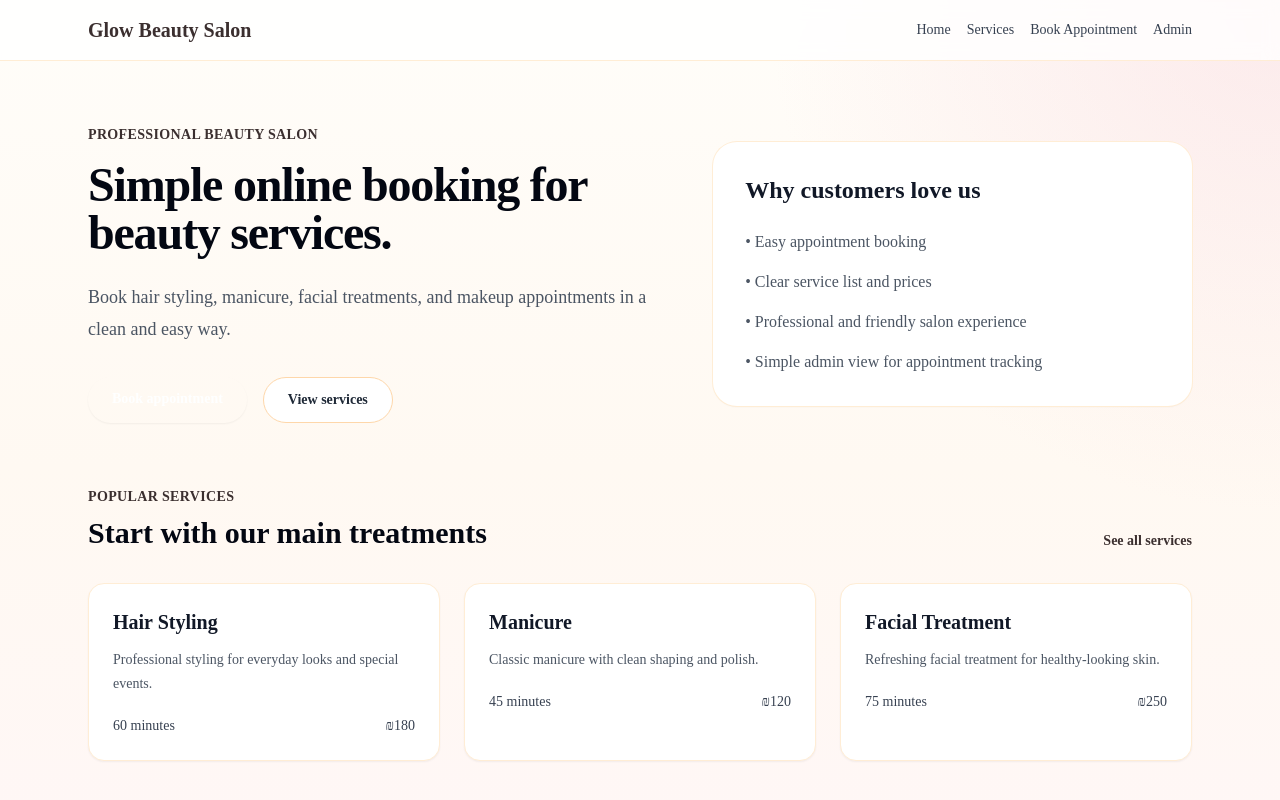
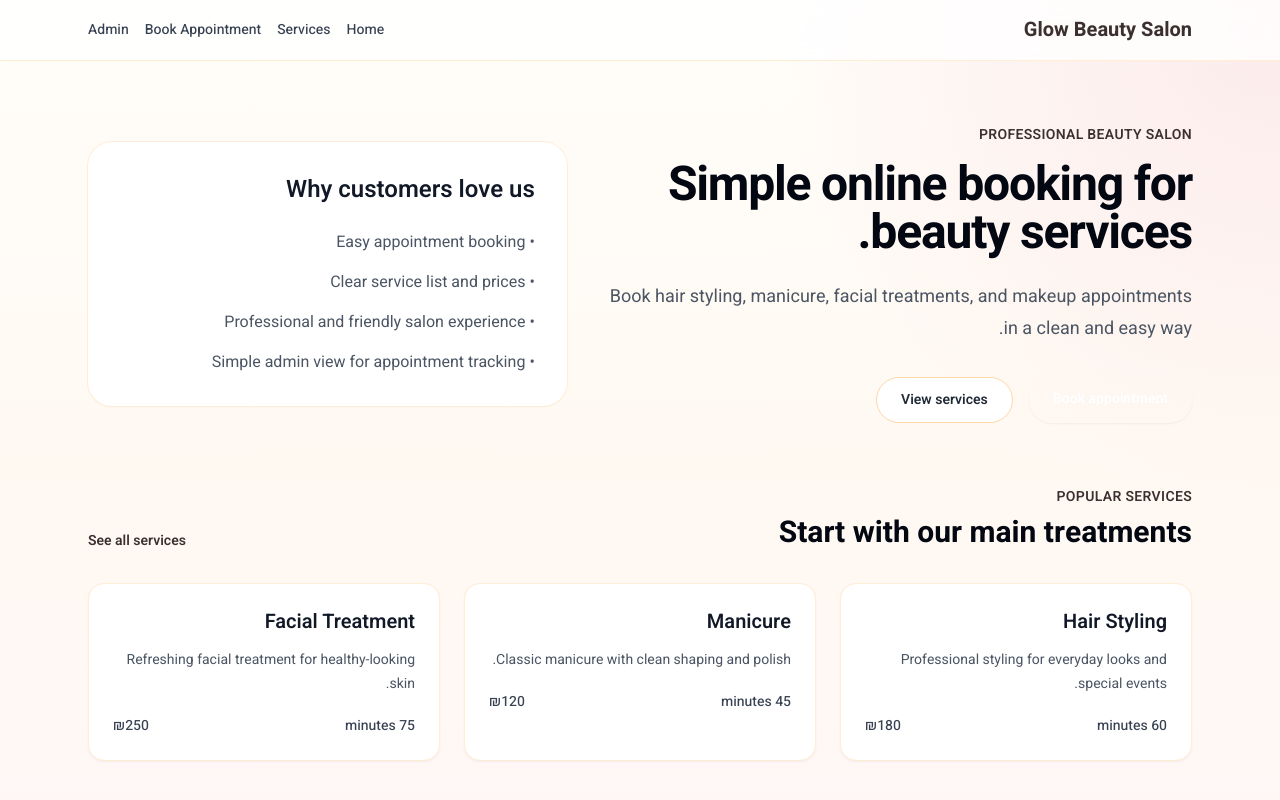
Before and after one commit to Ronenk7/beauty-salon-booking-system, a Next.js app: page / in a window 1280 px wide. Shown: the top 800 px of the page. Built offline with nearby package versions, Linux system fonts and the light colour scheme.

Commit message:
Convert app layout to Hebrew RTL

```diff
--- a/src/app/layout.tsx
+++ b/src/app/layout.tsx
@@ -1,16 +1,22 @@
 import type { Metadata } from "next";
+import { Heebo } from "next/font/google";
 import "./globals.css";
 import { Header } from "@/components/Header";
 import { Footer } from "@/components/Footer";
 
+const heebo = Heebo({
+  subsets: ["hebrew", "latin"],
+  variable: "--font-heebo",
+});
+
 export const metadata: Metadata = {
-  title: "Beauty Salon Booking",
-  description: "A simple booking system for a professional beauty salon.",
+  title: "יולי קוסמטיקס | קוסמטיקה וטיפוח",
+  description: "אתר הזמנות מקצועי בעברית עבור יולי קוסמטיקס.",
 };
 
 export default function RootLayout({ children }: { children: React.ReactNode }) {
   return (
-    <html lang="en">
+    <html lang="he" dir="rtl" className={heebo.variable}>
       <body>
         <Header />
         <main>{children}</main>
```
